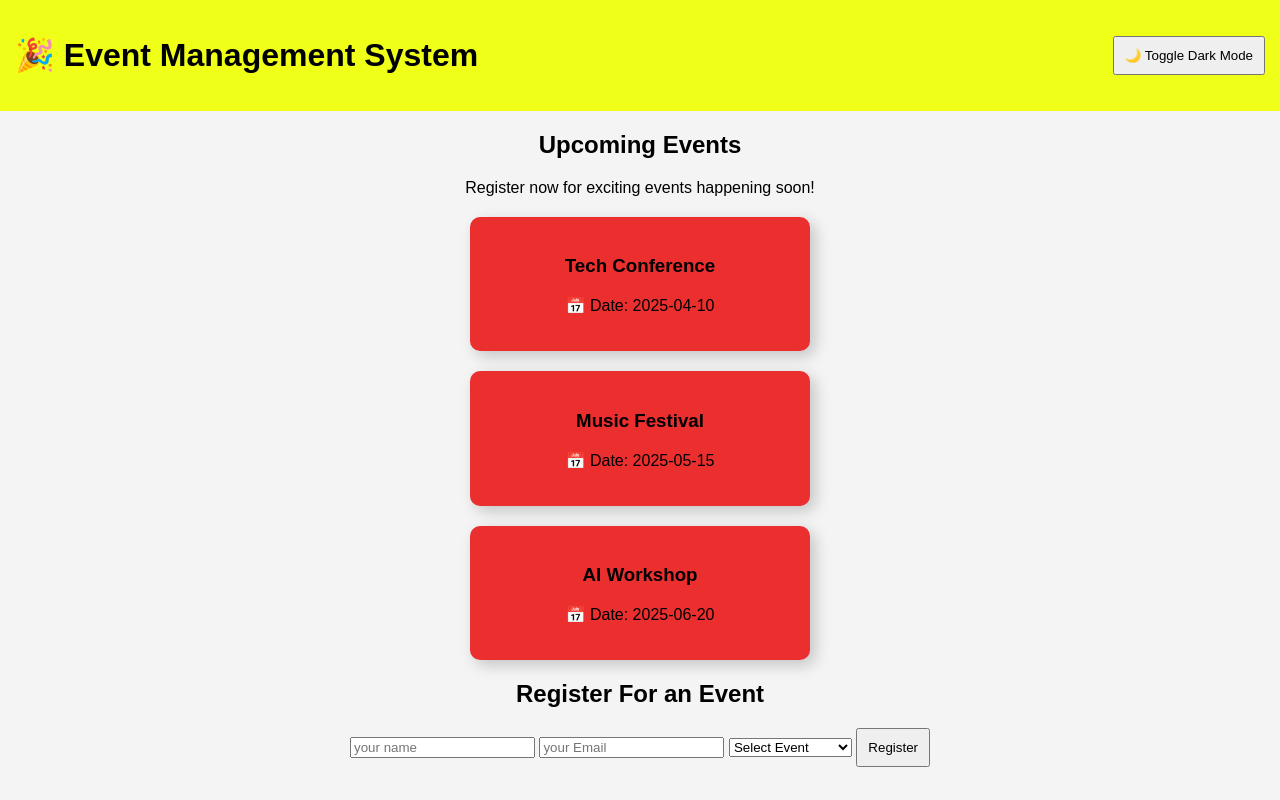
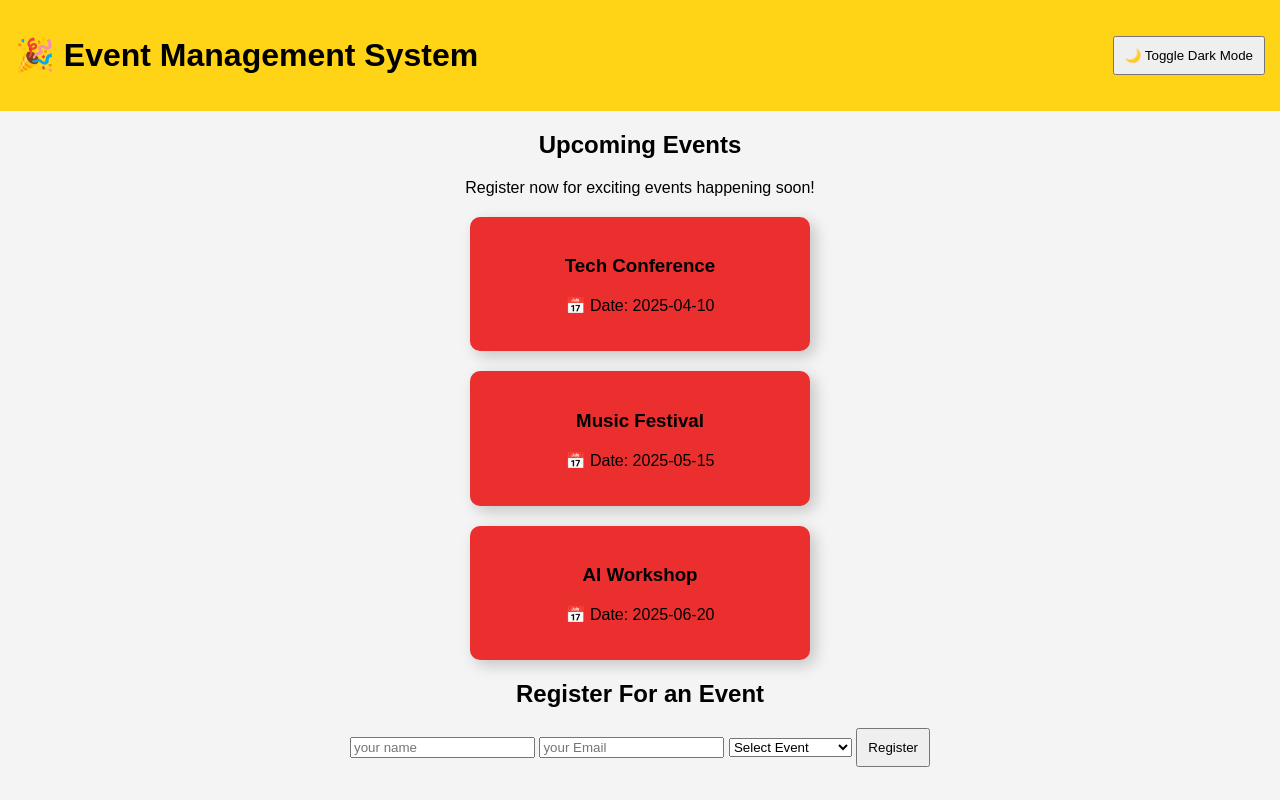
Before and after one commit to Nithish-1004/event-management, a plain HTML site: page index.html in a window 1280 px wide. Drawn offline with Linux system fonts and the light colour scheme.

Commit message:
change in color

```diff
--- a/styles.css
+++ b/styles.css
@@ -8,7 +8,7 @@ body {
 }
 
 header {
-    background: #f0ff17;
+    background: #ffd417;
     color: rgb(0, 0, 0);
     padding: 15px;
     display: flex;
```
